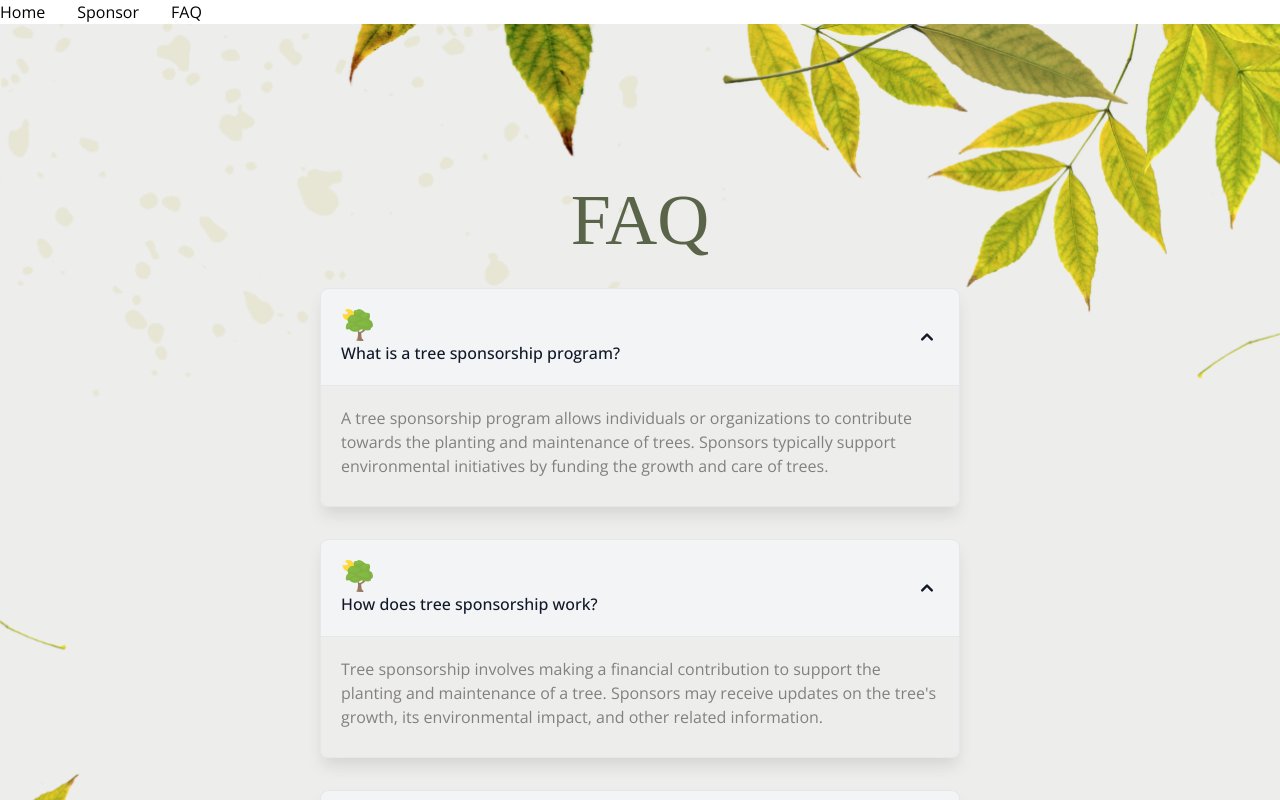
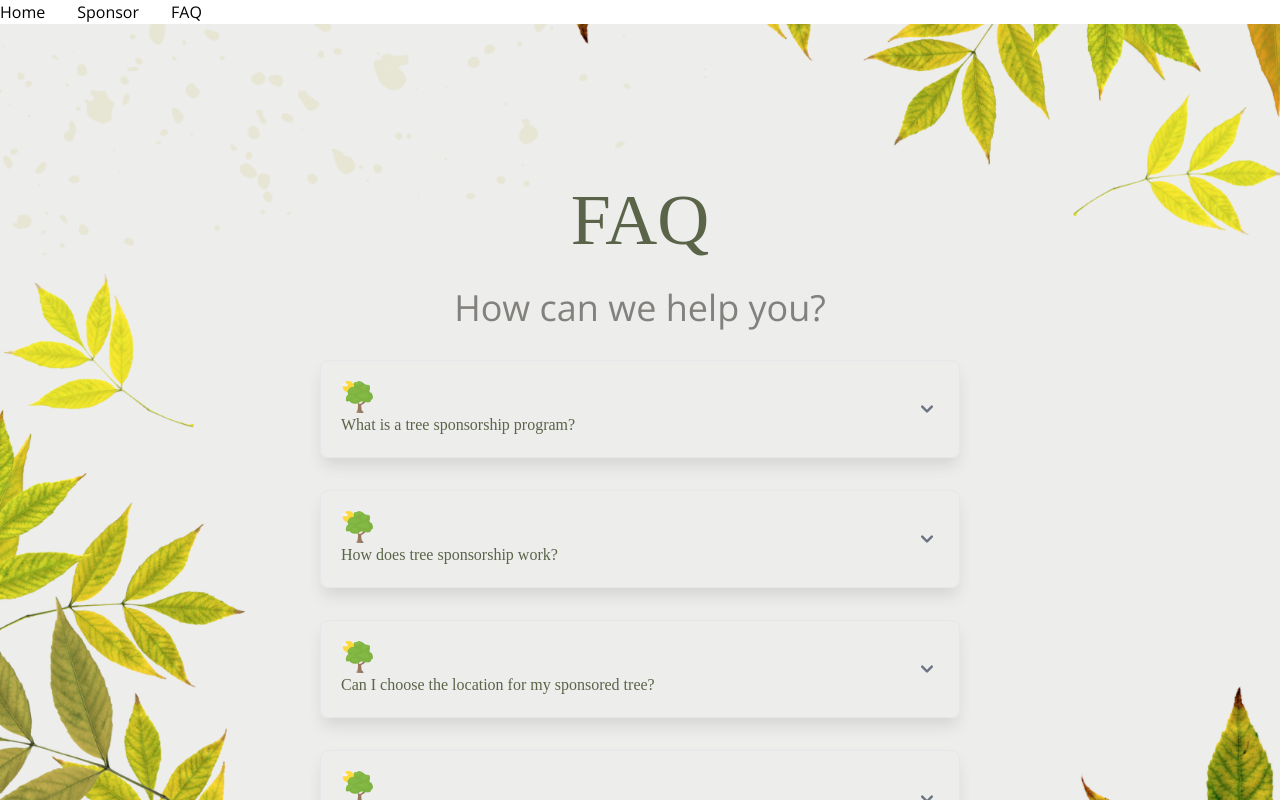
Before and after one commit to solawi-projects/baum-bauer-frontend, a React (Vite) app: page /faq in a window 1280 px wide. Built offline with nearby package versions, Linux system fonts and the light colour scheme; a web font is replaced by a local one.

Commit message:
added line and changes effects

```diff
--- a/src/components/Faq.css
+++ b/src/components/Faq.css
@@ -7,10 +7,11 @@ padding-bottom: 10rem;
 align-items: center;
 gap:2rem;
 background: url('../assets/BackgroudFaq.png') center/cover no-repeat rgb(16, 16, 16,.1)}
-h1{
+h2{
     font-family: "Chicle", serif;
     color:#5a6448;
 }
+
 .texts{
     font-family: "Open Sans", sans-serif;
     color:#82817e
--- a/src/pages/Faq.jsx
+++ b/src/pages/Faq.jsx
@@ -29,10 +29,10 @@ const Faq = () => {
 
   return (
     <div className='Faq-container'>
-      <h1 className='text-7xl font-thin '>FAQ</h1>
-
+      <h2 className='text-7xl font-thin '>FAQ</h2>
+      <h5 className='text-4xl text-font-family-color'>How can we help you?</h5>
       {data.map((item, index) => (
-        <Accordion className= 'Accord-container' key={index}>
+        <Accordion collapseAll className= 'Accord-container' key={index}>
         <Accordion.Panel className='Panel' >
           <Accordion.Title className='texts title'><img className='imageicon' src={treeicon}></img><div>{item.Question}</div></Accordion.Title>
           <Accordion.Content>
```
